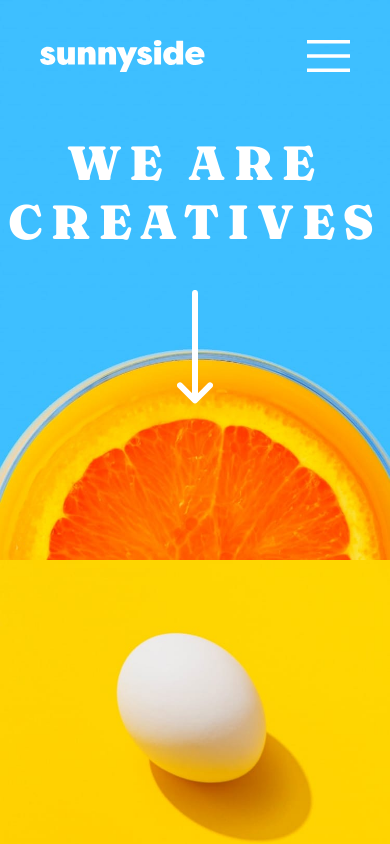
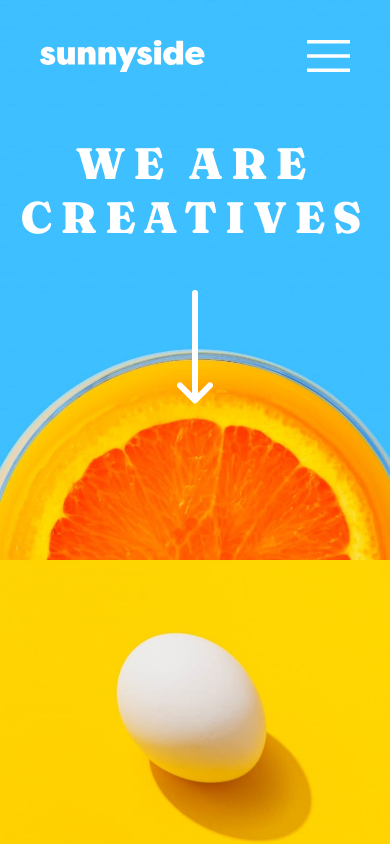
Before and after one commit to PresidentTree/Sunnyside-Agency-Landing-Page, a plain HTML site: page index.html in a window 390 px wide. Shown: the top 844 px of the page. Drawn offline with Linux system fonts and the light colour scheme.

Commit message:
Update style.css

```diff
--- a/style.css
+++ b/style.css
@@ -326,6 +326,7 @@ footer li:hover {
     top: 30%;
     transform: translate(-50%, -30%);
     text-align: center;
+    font-size: 2.75rem;
   }
 
   section:nth-of-type(1) > img {
```
